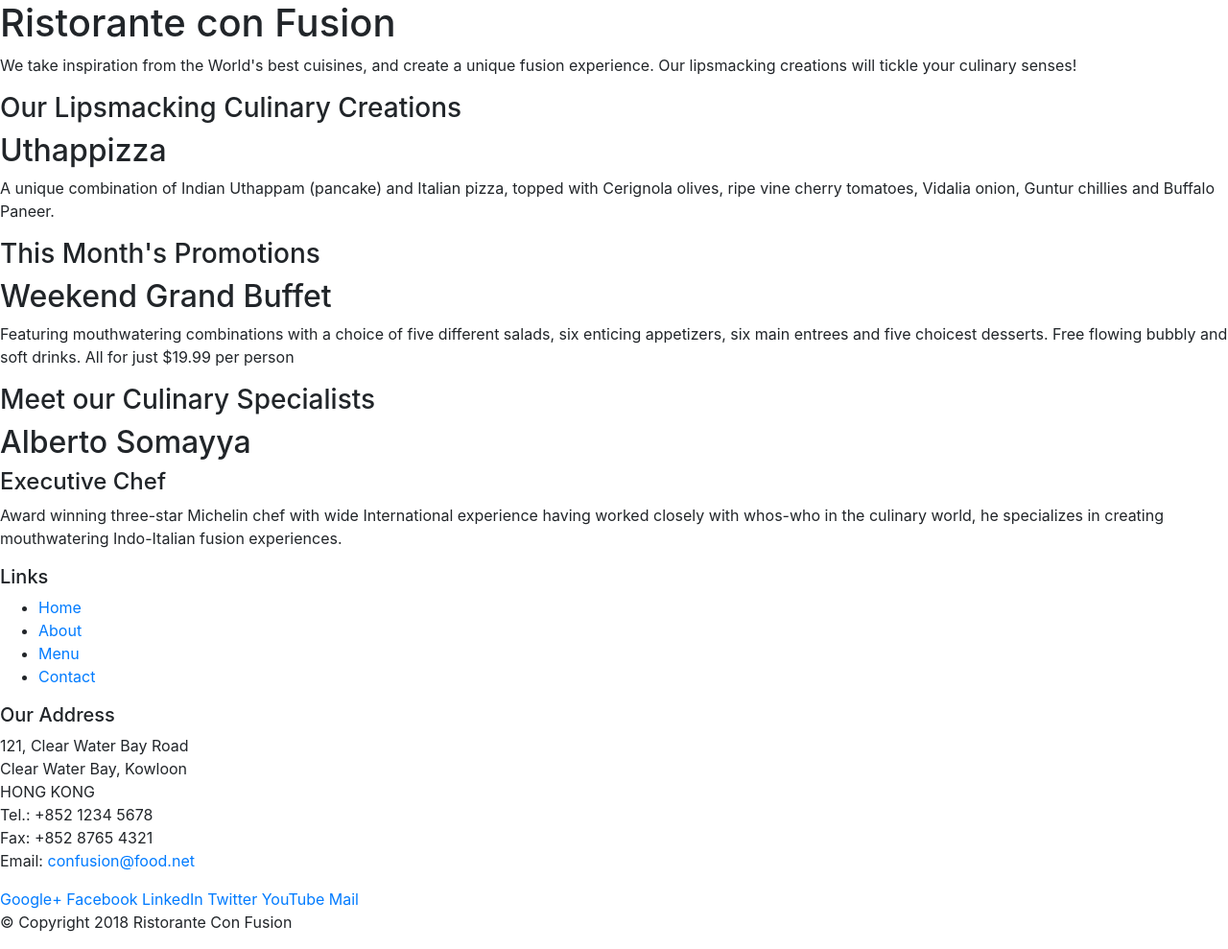
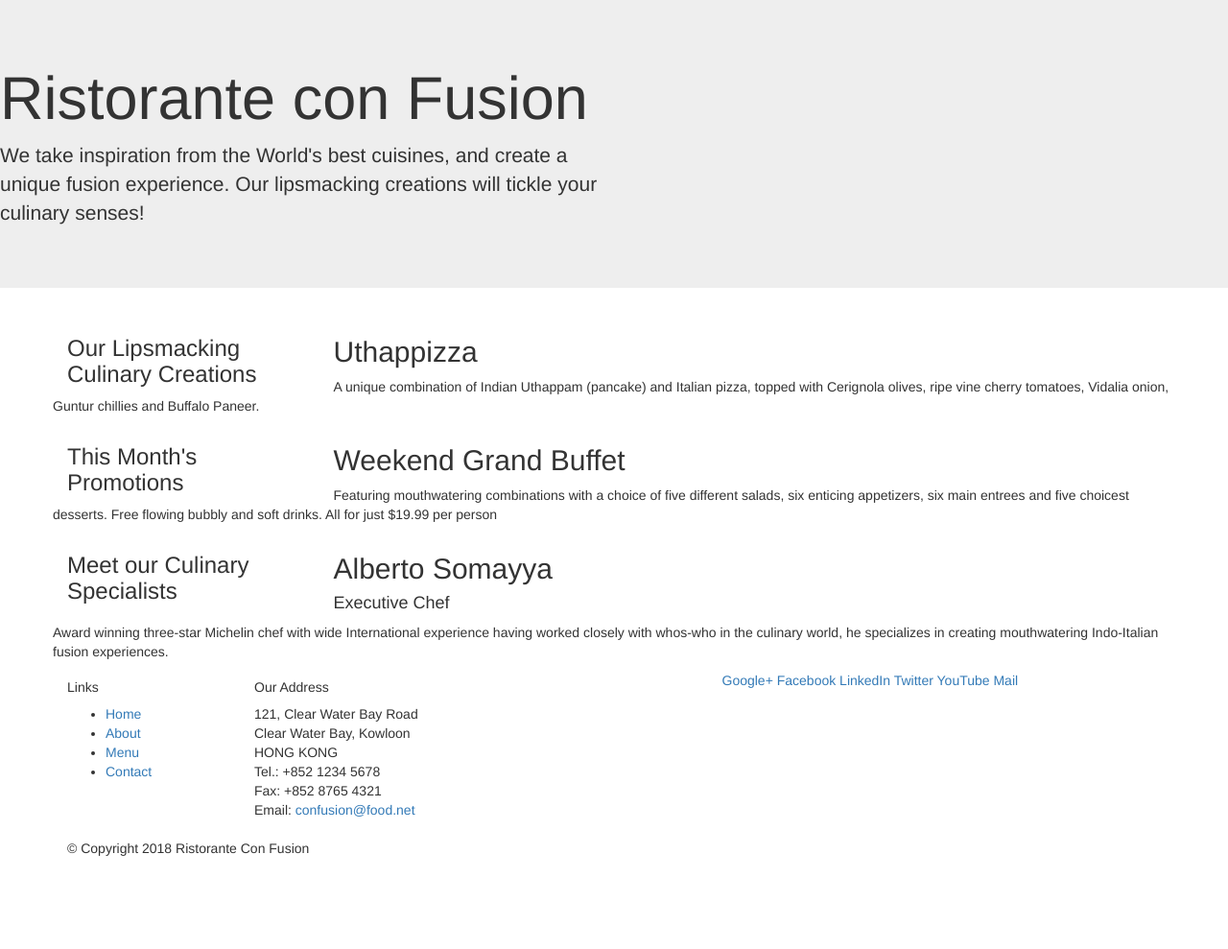
Before and after one commit to tiffanyiscool/intro-to-bootstrap, a website: page conFusion/index.html in a window 1280 px wide. Shown: the whole page at 96% size. After the commit the page ends 904 px from the top, so only its background shows below. Drawn offline with nearby package versions, Linux system fonts and the light colour scheme.

Commit message:
Bootstrap Grid part 1

```diff
--- a/conFusion/index.html
+++ b/conFusion/index.html
@@ -14,46 +14,46 @@
 
 <body>
 
-    <header>
-        <div>
-            <div>
-                <div>
+    <header class="jumbotron">
+        <div class="containter">
+            <div class="row">
+                <div class="col-12 col-sm-6">
                     <h1>Ristorante con Fusion</h1>
                     <p>We take inspiration from the World's best cuisines, and create a unique fusion experience. Our lipsmacking creations will tickle your culinary senses!</p>
                 </div>
-                <div>
+                <div class="col-12 col-sm-6">
                 </div>
             </div>
         </div>
     </header>
 
-    <div>
-        <div>
-            <div>
+    <div class="container">
+        <div class="row">
+            <div class="col-12 col-sm-4 order-sm-last col-md-3">
                 <h3>Our Lipsmacking Culinary Creations</h3>
             </div>
-            <div>
+            <div class="col col-sm order-sm-first col-md">
                 <h2>Uthappizza</h2>
                 <p>A unique combination of Indian Uthappam (pancake) and Italian pizza, topped with Cerignola olives, ripe vine cherry tomatoes, Vidalia onion, Guntur chillies and Buffalo Paneer.</p>
             </div>
         </div>
 
 
-        <div>
-            <div>
+        <div class="row">
+            <div class="col-12 col-sm-4 order-sm-last col-md-3">
                 <h3>This Month's Promotions</h3>
             </div>
-            <div>
+            <div class="col col-sm order-sm-first col-md">
                 <h2>Weekend Grand Buffet</h2>
                 <p>Featuring mouthwatering combinations with a choice of five different salads, six enticing appetizers, six main entrees and five choicest desserts. Free flowing bubbly and soft drinks. All for just $19.99 per person </p>
             </div>
         </div>
 
-        <div>
-            <div>
+        <div class="row">
+            <div class="col-12 col-sm-4 order-sm-last col-md-3">
                 <h3>Meet our Culinary Specialists</h3>
             </div>
-            <div>
+            <div class="col col-sm order-sm-first col-md">
                 <h2>Alberto Somayya</h2>
                 <h4>Executive Chef</h4>
                 <p>Award winning three-star Michelin chef with wide International experience having worked closely with whos-who in the culinary world, he specializes in creating mouthwatering Indo-Italian fusion experiences. </p>
@@ -62,9 +62,9 @@
     </div>
 
     <footer>
-        <div>
-            <div>
-                <div>
+        <div class="container">
+            <div class="row">
+                <div class="col-4 offset-1 col-sm-2">
                     <h5>Links</h5>
                     <ul>
                         <li><a href="#">Home</a></li>
@@ -73,7 +73,7 @@
                         <li><a href="#">Contact</a></li>
                     </ul>
                 </div>
-                <div>
+                <div class="col-7 col-sm-5">
                     <h5>Our Address</h5>
                     <address>
 		              121, Clear Water Bay Road<br>
@@ -84,7 +84,7 @@
 		              Email: <a href="mailto:confusion@food.net">confusion@food.net</a>
 		           </address>
                 </div>
-                <div>
+                <div class="col-12 col-sm-4">
                     <div>
                         <a href="http://google.com/+">Google+</a>
                         <a href="http://www.facebook.com/profile.php?id=">Facebook</a>
@@ -95,7 +95,7 @@
                     </div>
                 </div>
            </div>
-           <div>
+           <div class="col-auto">
                 <div>
                     <p>© Copyright 2018 Ristorante Con Fusion</p>
                 </div>
```
